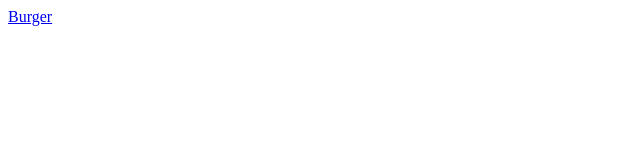
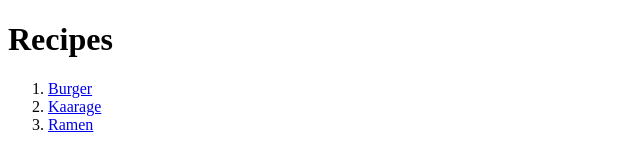
Before and after one commit to rjav39/odin-recipes, a plain HTML site: page index.html in a window 1280 px wide. Shown: the whole page, without its empty margins (0-640 px from the left). Drawn offline with Linux system fonts and the light colour scheme.

Commit message:
Add links to different recipes, charset and viewport at the head
To be able to navigate between recipes
a defined charset and optimal viewing

```diff
--- a/index.html
+++ b/index.html
@@ -1,9 +1,17 @@
 <!DOCTYPE html>
 
 <head>
+    <meta charset="UTF-8">
+    <meta name="viewport" content="width=device-width, initial-scale=1.0">
     <title>Recipes</title>
 </head>
 
 <body>
-    <a href="recipes/burger.html">Burger</a>
+    <h1>Recipes</h1>
+    <ol>
+        <li><a href="recipes/burger.html">Burger</a></li>
+        <li><a href="recipes/kaarage.html">Kaarage</a></li>
+        <li><a href="recipes/ramen.html">Ramen</a></li>
+    </ol>
+
 </body>
```
